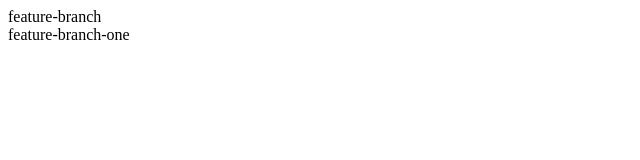
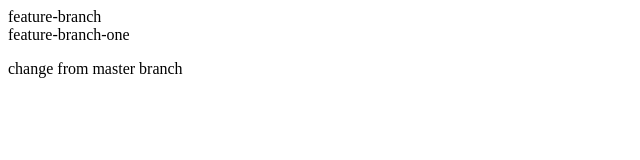
Before and after one commit to Gangaprasad5990/Learning-angular-repo, a plain HTML site: page index.html in a window 1280 px wide. Shown: the whole page, without its empty margins (0-640 px from the left). Drawn offline with Linux system fonts and the light colour scheme.

Commit message:
change form master

```diff
--- a/index.html
+++ b/index.html
@@ -1,2 +1,3 @@
 <div>feature-branch</div>
 <div>feature-branch-one</div>
+<p>change from master branch</p>
```
